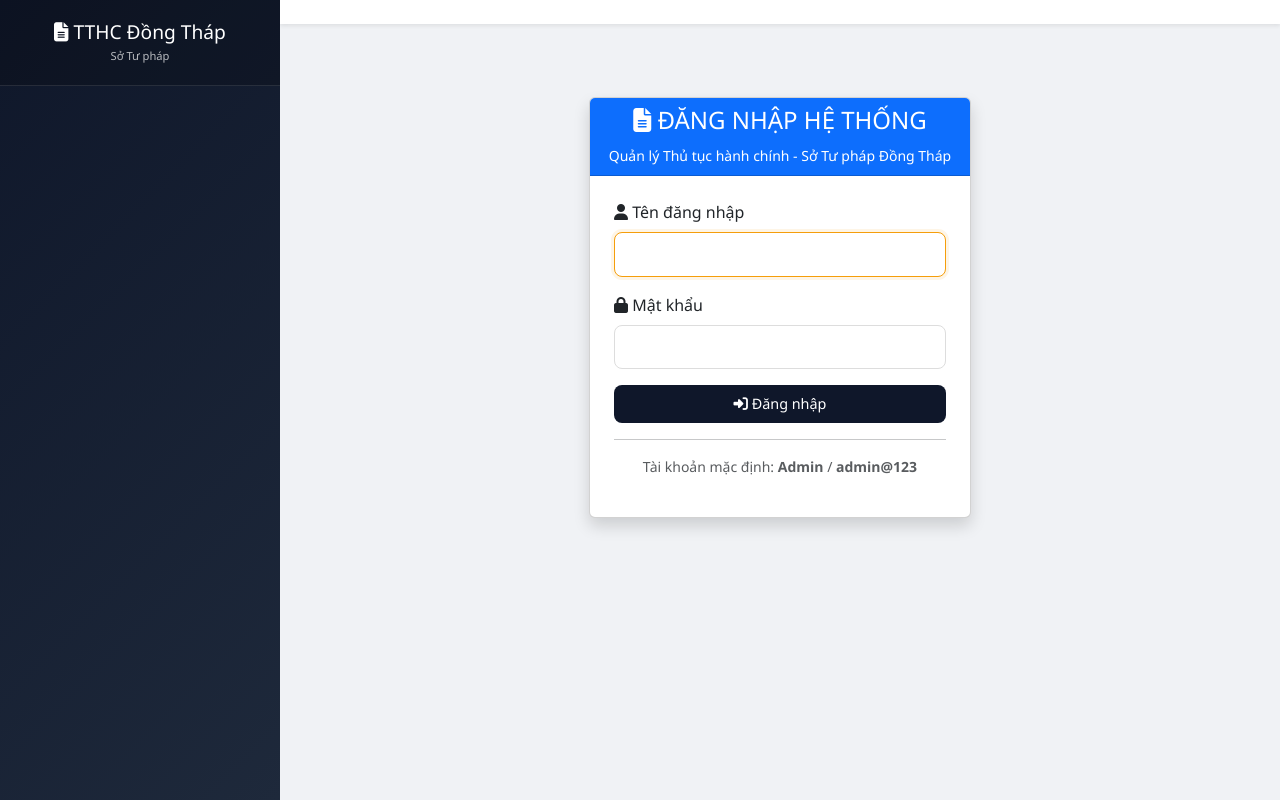
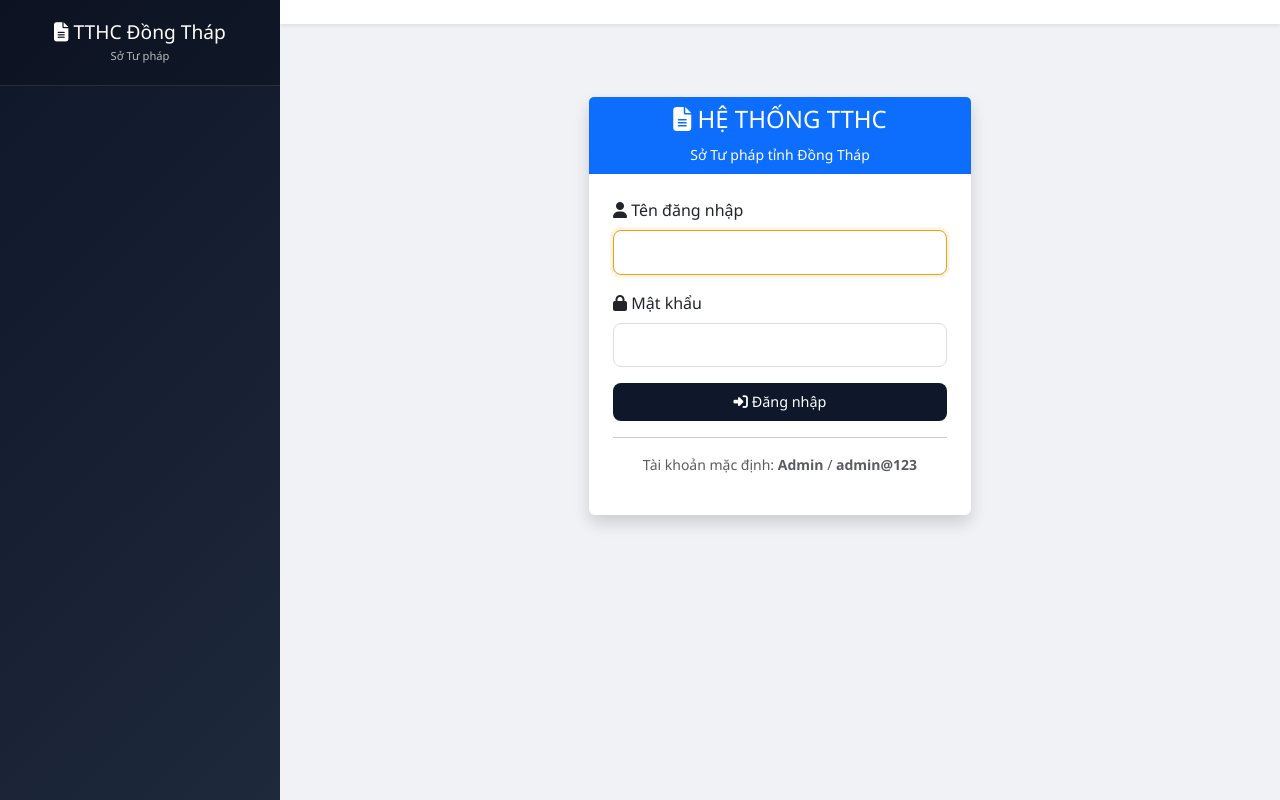
Before and after one commit to sotuphap-stpdt/quan-ly-tthc, a Flask app: page /login in a window 1280 px wide. Run offline with Flask 3, Linux system fonts and the light colour scheme.

Commit message:
Update login.html

```diff
--- a/templates/login.html
+++ b/templates/login.html
@@ -1,14 +1,14 @@
 {% extends "base.html" %}
 
-{% block title %}Đăng nhập - Quản lý TTHC{% endblock %}
+{% block title %}Đăng nhập{% endblock %}
 
 {% block content %}
 <div class="row justify-content-center mt-5">
     <div class="col-md-5">
-        <div class="card shadow">
-            <div class="card-header bg-primary text-white text-center">
-                <h4><i class="fas fa-file-alt"></i> ĐĂNG NHẬP HỆ THỐNG</h4>
-                <small>Quản lý Thủ tục hành chính - Sở Tư pháp Đồng Tháp</small>
+        <div class="card shadow border-0">
+            <div class="card-header bg-primary text-white text-center border-0">
+                <h4><i class="fas fa-file-alt"></i> HỆ THỐNG TTHC</h4>
+                <small>Sở Tư pháp tỉnh Đồng Tháp</small>
             </div>
             <div class="card-body p-4">
                 {% if error %}
@@ -23,7 +23,7 @@
                         <label class="form-label"><i class="fas fa-lock"></i> Mật khẩu</label>
                         <input type="password" name="password" class="form-control" required>
                     </div>
-                    <button type="submit" class="btn btn-primary w-100">
+                    <button type="submit" class="btn btn-primary w-100 py-2">
                         <i class="fas fa-sign-in-alt"></i> Đăng nhập
                     </button>
                 </form>
```
